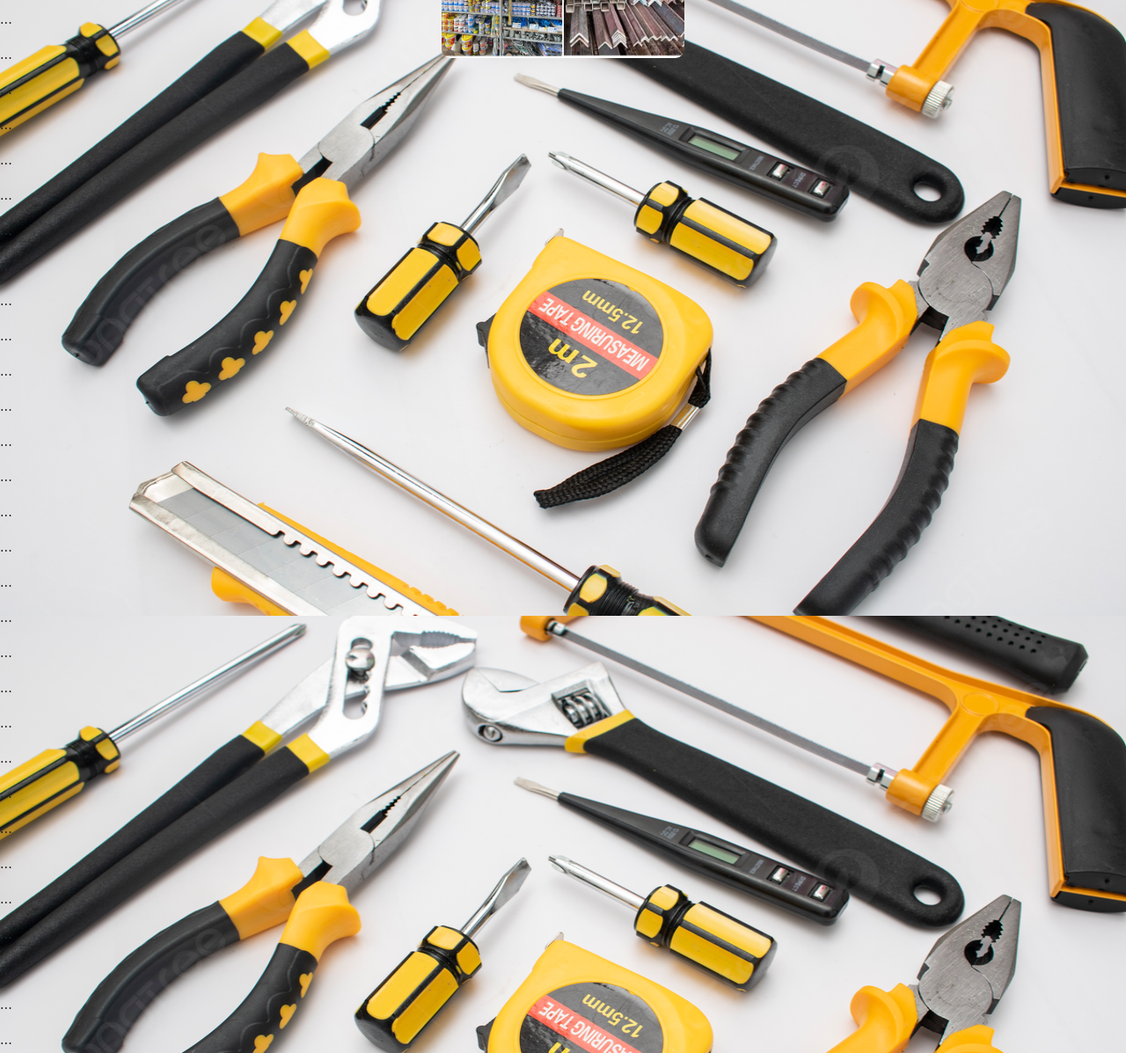
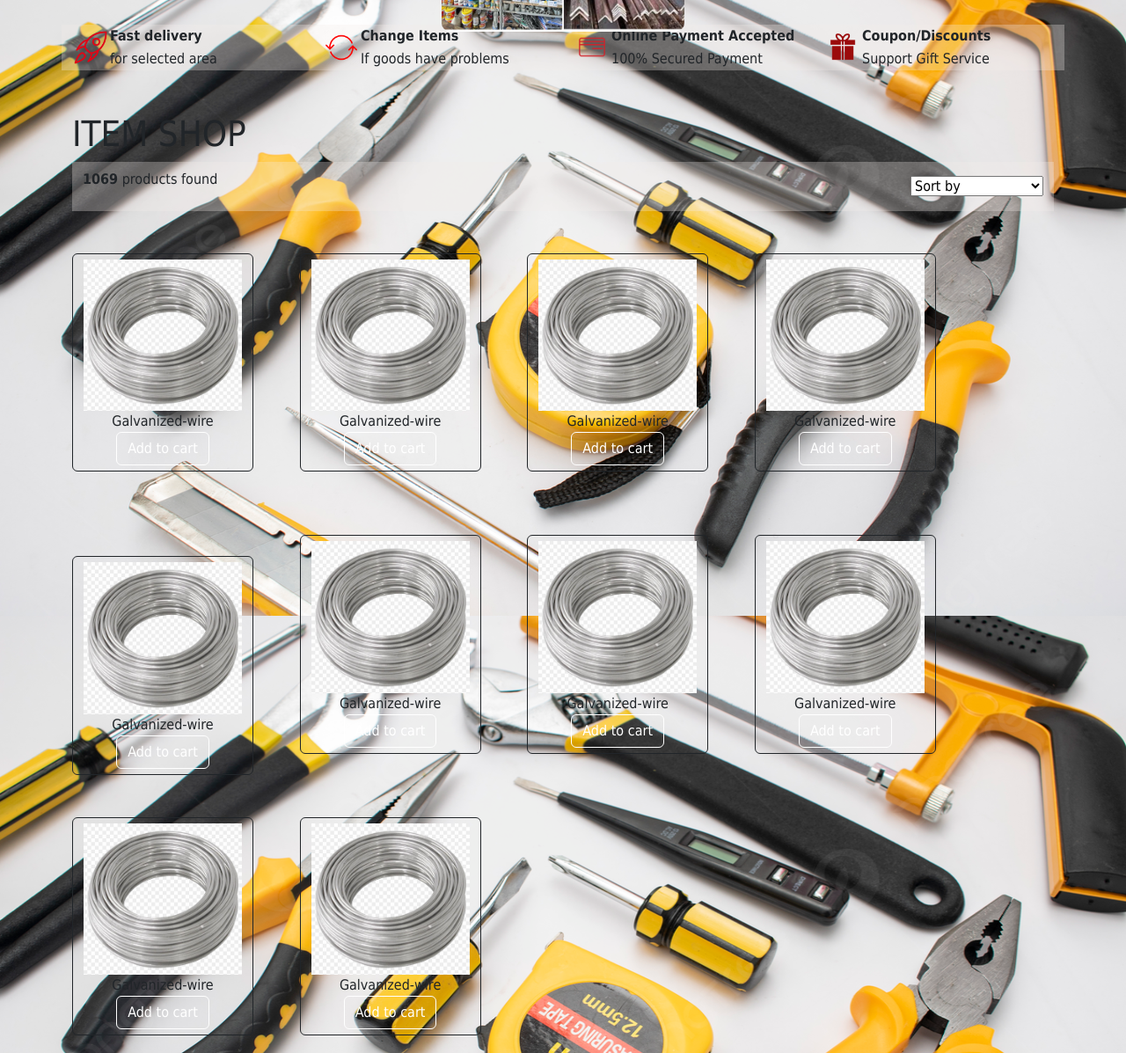
Before and after one commit to choloalcantara/mp1, a plain HTML site: page index.html in a window 1280 px wide. Shown: the part 900-2097 px from the top of the page at 88% size. Drawn offline with nearby package versions, Linux system fonts and the light colour scheme.

Commit message:
update adding shop page

```diff
--- /dev/null
+++ b/body.css
@@ -0,0 +1,82 @@
+body {
+    margin: 0px;
+    font-family: 'tahoma';
+    background-image: url('photo/background.jpg');
+    background-attachment: fixed;
+    background-size: 100%;
+}
+
+#navwithlogo {
+    background-color: white;
+
+}
+
+#navwithsearch {
+    background-color: rgb(211, 222, 226);
+    border: 1px solid;
+    border-collapse: collapse;
+}
+
+
+
+#homepage :hover {
+    color: rgb(13, 90, 233);
+
+}
+
+.dropbtn {
+    background-color: rgb(143, 177, 240);
+    border: 1px solid;
+    padding: 16px;
+    font-size: 16px;
+    border: none;
+    cursor: pointer;
+}
+
+.dropdown {
+    position: relative;
+    display: inline-block;
+}
+
+.dropdown-content {
+    display: none;
+    position: absolute;
+    background-color: #f9f9f9;
+    min-width: 160px;
+    box-shadow: 0px 8px 16px 0px rgba(0, 0, 0, 0.2);
+    z-index: 1;
+}
+
+.dropdown-content a {
+    color: black;
+    padding: 12px 16px;
+    text-decoration: none;
+    display: block;
+}
+
+.dropdown-content a:hover {
+    background-color: rgb(143, 177, 240);
+}
+
+.dropdown:hover .dropdown-content {
+    display: block;
+}
+
+.dropdown:hover .dropbtn {
+    background-color: rgb(143, 177, 240);
+}
+
+.btn {
+    border: 1px solid;
+    border-collapse: collapse;
+    background-color: transparent;
+}
+
+#small-icon {
+    background-color: rgba(240, 236, 231, 0.3);
+}
+
+#shop-nav {
+    background-color: rgba(240, 236, 231, 0.3);
+
+}
--- a/index.html
+++ b/index.html
@@ -10,90 +10,16 @@
     <script src="https://cdn.jsdelivr.net/npm/bootstrap@5.0.2/dist/js/bootstrap.bundle.min.js"></script>
     <link rel="stylesheet" href="https://cdnjs.cloudflare.com/ajax/libs/font-awesome/4.7.0/css/font-awesome.min.css">
     <link rel="icon" type="image/x-icon" href="photo/dick.png">
-    <link rel="stylesheet" href="test.css">
+    <link rel="stylesheet" href="featured.css">
+    <link rel="stylesheet" href="body.css">
     <title>Dick Hardware</title>
-    <style>
-        body {
-            margin: 0px;
-            font-family: 'tahoma';
-            background-image: url('photo/background.jpg');
-            background-attachment: fixed;
-            background-size: 100%;
-        }
-
-        #navwithlogo {
-            background-color: white;
-
-        }
-
-        #navwithsearch {
-            background-color: rgb(211, 222, 226);
-            border: 1px solid;
-            border-collapse: collapse;
-        }
-
-
-
-        #homepage :hover {
-            color: rgb(13, 90, 233);
-
-        }
-
-        .dropbtn {
-            background-color: rgb(143, 177, 240);
-            border: 1px solid;
-            padding: 16px;
-            font-size: 16px;
-            border: none;
-            cursor: pointer;
-        }
-
-        .dropdown {
-            position: relative;
-            display: inline-block;
-        }
-
-        .dropdown-content {
-            display: none;
-            position: absolute;
-            background-color: #f9f9f9;
-            min-width: 160px;
-            box-shadow: 0px 8px 16px 0px rgba(0, 0, 0, 0.2);
-            z-index: 1;
-        }
-
-        .dropdown-content a {
-            color: black;
-            padding: 12px 16px;
-            text-decoration: none;
-            display: block;
-        }
-
-        .dropdown-content a:hover {
-            background-color: rgb(143, 177, 240);
-        }
-
-        .dropdown:hover .dropdown-content {
-            display: block;
-        }
-
-        .dropdown:hover .dropbtn {
-            background-color: rgb(143, 177, 240);
-        }
-
-        .btn {
-            border: 1px solid;
-            border-collapse: collapse;
-            background-color: transparent;
-        }
-    </style>
 </head>
 
 <body>
     <div class="sticky-top">
         <nav class="navbar navbar-expand-lg" id="navwithlogo">
             <div class="container-fluid">
-                <a class="navbar-brand ms-5" href="#"><img src="photo/dick.png" style="width: 100px" /></a>
+                <a class="navbar-brand ms-5" href="#"><img src="photo/dick.png" style="width: 70px" /></a>
                 <button class="navbar-toggler" type="button" data-bs-toggle="collapse"
                     data-bs-target="#navbarSupportedContent" aria-controls="navbarSupportedContent"
                     aria-expanded="false" aria-label="Toggle navigation">
@@ -119,13 +45,13 @@
                             <a class="nav-link btn nav__btn btn-fnt btn-color" href=" #">Promo</a>
                         </li>
                         <li class="nav-item">
-                            <a class="nav-link" href="#">Blog</a>
+                            <a class="nav-link btn nav__btn btn-fnt btn-color" href="#">Blog</a>
                         </li>
                         <li class="nav-item">
-                            <a class="nav-link" href="#">Franchise Business</a>
+                            <a class="nav-link btn nav__btn btn-fnt btn-color" href="#">Franchise Business</a>
                         </li>
                         <li class="nav-item">
-                            <a class="nav-link" href="#">Invest</a>
+                            <a class="nav-link btn nav__btn btn-fnt btn-color" href="#">Invest</a>
                         </li>
 
 
@@ -183,7 +109,7 @@
             <div class="col-9"> <img src="photo/cover.png" class="img-fluid"></div>
 
             <div class="col-3 mt-3" id="pSlider">
-                <h1 class="text-center bg-light">Our Best Seller</h1>
+                <h1 class="text-center bg-light">Featured Items</h1>
                 <ol id="slider-container" dir="ltr">
                     <li id="slide_1" class="li_slide">
                         <div class="slide-snapper"></div>
@@ -208,7 +134,131 @@
                 </ol>
             </div>
         </div>
+        <div class="row mt-5" id="small-icon">
+            <div class="col-lg-3">
+                <table>
+                    <tr>
+                        <td rowspan="2"><img src="photo/rocket.png" style="width: 40px;"></td>
+                        <th> Fast delivery</th>
+
+                    </tr>
+                    <tr>
+                        <td>for selected area</td>
+                    </tr>
+                </table>
+            </div>
+            <div class="col-lg-3">
+                <table>
+                    <tr>
+                        <td rowspan="2"><img src="photo/cicle-arrow.png" style="width: 40px;"></td>
+                        <th> Change Items</th>
+
+                    </tr>
+                    <tr>
+                        <td>If goods have problems</td>
+                    </tr>
+                </table>
+            </div>
+            <div class="col-lg-3">
+                <table>
+                    <tr>
+                        <td rowspan="2"><img src="photo/CARD.png" style="width: 40px;"></td>
+                        <th> Online Payment Accepted</th>
+
+                    </tr>
+                    <tr>
+                        <td>100% Secured Payment</td>
+                    </tr>
+                </table>
+            </div>
+            <div class="col-lg-3">
+                <table>
+                    <tr>
+                        <td rowspan="2"><img src="photo/gift.png" style="width: 40px;"></td>
+                        <th>Coupon/Discounts</th>
+
+                    </tr>
+                    <tr>
+                        <td>Support Gift Service</td>
+                    </tr>
+                </table>
+            </div>
+        </div>
+        <h1 CLASS=" mt-5">ITEM SHOP</h1>
+        <nav class="navbar" id="shop-nav">
+            <div class="container-fluid">
+                <ul class="navbar-nav me-auto mb-2 mb-lg-0" id="shop">
+                    <li class="nav-item">
+                        <p><strong>1069</strong> products found</p>
+                    </li>
+                    <li class="nav-item">
+                    </li>
+                </ul>
+                <select name="dropdown">
+                    <option>Sort by</option>
+                    <option value="Popularity">Sort by Popularity</option>
+                    <option value="married">Latest</option>
+                    <option value="separated">Price low to high</option>
+                    <option value="separated">Price high to low</option>
+                </select>
+            </div>
+        </nav>
+
+        <div class="container-parent">
+            <div class="gallery me-5 btn nav__btn btn-fnt btn-color mb-5 mt-5">
+                <img src="photo/Galvanized-wire.png" alt="library" width="180px">
+                <div class="desc">Galvanized-wire</div>
+                <button type="submit" class="btn btn-primary">Add to cart</button>
+            </div>
+            <div class="gallery me-5 btn nav__btn btn-fnt btn-color mb-5 mt-5">
+                <img src="photo/Galvanized-wire.png" alt="library" width="180px">
+                <div class="desc">Galvanized-wire</div>
+                <button type="submit" class="btn btn-primary">Add to cart</button>
+            </div>
+            <div class="gallery me-5 btn nav__btn btn-fnt btn-color mb-5 mt-5">
+                <img src="photo/Galvanized-wire.png" alt="library" width="180px">
+                <div class="desc">Galvanized-wire</div>
+                <button type="submit" class="btn btn-primary">Add to cart</button>
+            </div>
+            <div class="gallery me-5 btn nav__btn btn-fnt btn-color mb-5 mt-5">
+                <img src="photo/Galvanized-wire.png" alt="library" width="180px">
+                <div class="desc">Galvanized-wire</div>
+                <button type="submit" class="btn btn-primary">Add to cart</button>
+            </div>
+            <div class="gallery me-5 btn nav__btn btn-fnt btn-color mb-5 mt-5">
+                <img src="photo/Galvanized-wire.png" alt="library" width="180px">
+                <div class="desc">Galvanized-wire</div>
+                <button type="submit" class="btn btn-primary">Add to cart</button>
+            </div>
+            <div class="gallery me-5 btn nav__btn btn-fnt btn-color mb-5">
+                <img src="photo/Galvanized-wire.png" alt="library" width="180px">
+                <div class="desc">Galvanized-wire</div>
+                <button type="submit" class="btn btn-primary">Add to cart</button>
+            </div>
+            <div class="gallery me-5 btn nav__btn btn-fnt btn-color mb-5">
+                <img src="photo/Galvanized-wire.png" alt="library" width="180px">
+                <div class="desc">Galvanized-wire</div>
+                <button type="submit" class="btn btn-primary">Add to cart</button>
+            </div>
+            <div class="gallery me-5 btn nav__btn btn-fnt btn-color mb-5">
+                <img src="photo/Galvanized-wire.png" alt="library" width="180px">
+                <div class="desc">Galvanized-wire</div>
+                <button type="submit" class="btn btn-primary">Add to cart</button>
+            </div>
+            <div class="gallery me-5 btn nav__btn btn-fnt btn-color mb-5">
+                <img src="photo/Galvanized-wire.png" alt="library" width="180px">
+                <div class="desc">Galvanized-wire</div>
+                <button type="submit" class="btn btn-primary">Add to cart</button>
+            </div>
+            <div class="gallery me-5 btn nav__btn btn-fnt btn-color mb-5">
+                <img src="photo/Galvanized-wire.png" alt="library" width="180px">
+                <div class="desc">Galvanized-wire</div>
+                <button type="submit" class="btn btn-primary">Add to cart</button>
+            </div>
+        </div>
     </div>
+
+
     <p>...</p>
     <p>...</p>
     <p>...</p>
```
Also changed, not shown: featured.css (renamed from test.css), photo/CARD.png (added), photo/Galvanized-wire.png (added), photo/cicle-arrow.png (added), photo/gift.png (added), photo/rocket.png (added).
